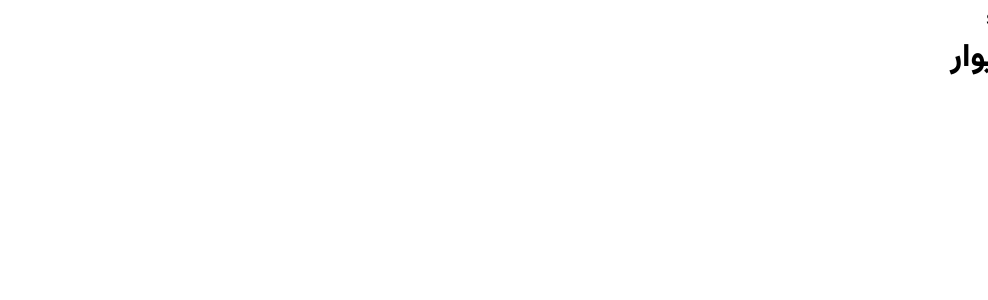
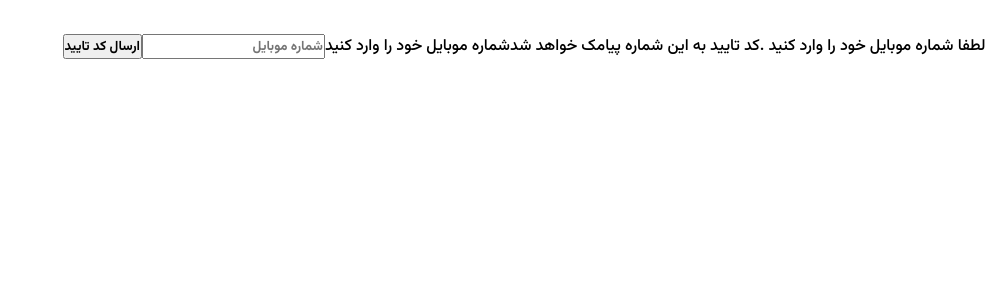
Before and after one commit to Yasaman471/RJS-Divar-Project, a React (Vite) app: page / in a window 1280 px wide. Shown: the top 300 px of the page, without its empty margins (292-1280 px from the left). Built offline with nearby package versions, Linux system fonts and the light colour scheme; no server answers.

Commit message:
feat(auth): integrate SendOtp API with success/error toast in SendOtpForm

```diff
--- a/package.json
+++ b/package.json
@@ -12,7 +12,8 @@
   "dependencies": {
     "axios": "^1.21.1",
     "react": "^19.3.1",
-    "react-dom": "^19.3.1"
+    "react-dom": "^19.3.1",
+    "react-hot-toast": "^2.6.1"
   },
   "devDependencies": {
     "@eslint/js": "^10.0.1",
--- a/src/App.jsx
+++ b/src/App.jsx
@@ -1,10 +1,12 @@
+import { Toaster } from "react-hot-toast";
 import AuthPage from "./Pages/AuthPage";
 
 function App() {
   return (
     <>
       <AuthPage />
-      <h1>پروژه دیوار</h1>;
+      <h1>پروژه دیوار</h1>
+      <Toaster position="top-center" />
     </>
   );
 }
--- a/src/Components/Template/SendOtpForm.jsx
+++ b/src/Components/Template/SendOtpForm.jsx
@@ -1,9 +1,40 @@
+import toast from "react-hot-toast";
+import { SendOtp } from "../../Services/auth";
 
-
-function SendOtpForm() {
+function SendOtpForm({ setStep, setMobile, mobile }) {
+  const submitHandler = async (event) => {
+    event.preventDefault();
+    if (mobile.length !== 11) return;
+    const { response, error } = await SendOtp(mobile);
+    if (response) {
+      toast.success("کد تایید ارسال شد");
+      setStep(2);
+    }
+    if (error) {
+      toast.error(
+        error.response?.data?.message || "خطایی رخ داد، دوباره تلاش کنید",
+      );
+    }
+  };
   return (
-    <div>SendOtpForm</div>
-  )
+    <form onSubmit={submitHandler}>
+      <p>ورود به حساب کاربری</p>
+      <span>
+        برای استفاده از امکانات دیوار لطفا شماره موبایل خود را وارد کنید .کد
+        تایید به این شماره پیامک خواهد شد
+      </span>
+      <label htmlFor="input">شماره موبایل خود را وارد کنید</label>
+      <input
+        type="text"
+        id="input"
+        value={mobile}
+        maxLength={11}
+        placeholder="شماره موبایل"
+        onChange={(e) => setMobile(e.target.value)}
+      />
+      <button type="submit">ارسال کد تایید</button>
+    </form>
+  );
 }
 
-export default SendOtpForm
+export default SendOtpForm;
--- /dev/null
+++ b/src/Services/auth.js
@@ -0,0 +1,12 @@
+import api from "../configs/api";
+
+const SendOtp = async (mobile) => {
+  try {
+    const response = await api.post("/auth/send-otp", { mobile });
+    return { response };
+  } catch (error) {
+    return { error };
+  }
+};
+
+export { SendOtp };
```
Also changed, not shown: 1 other file (tests, documents, lock files or other folders).
